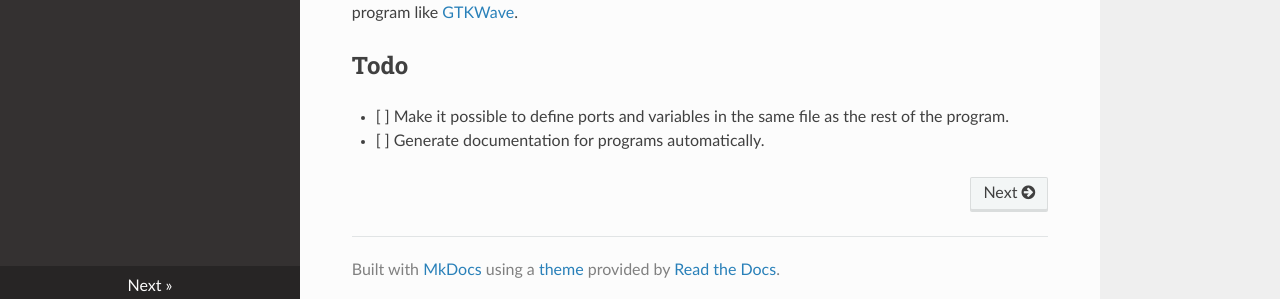
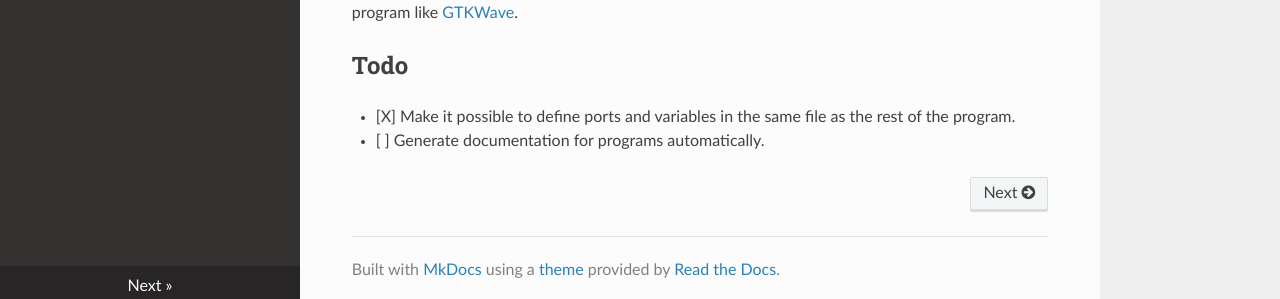
Before and after one commit to ben-marshall/microcoder, an MkDocs documentation site: the page built from docs/README.md, in a window 1280 px wide and 900 px high, scrolled down 913 px. Shown: the part 594-893 px from the top of the window. Built offline with MkDocs 1.6.1, drawn with Linux system fonts in a browser that asks for light colours; nearby versions of some CDN libraries; old or Windows-style settings are respelled for this version of MkDocs.

Commit message:
Update todo list

```diff
--- a/docs/README.md
+++ b/docs/README.md
@@ -71,6 +71,6 @@ can be viewed using a program like
 
 ## Todo
 
-- [ ] Make it possible to define ports and variables in the same file as
+- [X] Make it possible to define ports and variables in the same file as
       the rest of the program.
 - [ ] Generate documentation for programs automatically.
```
Also changed, not shown: README.md (+1 -1 lines).
